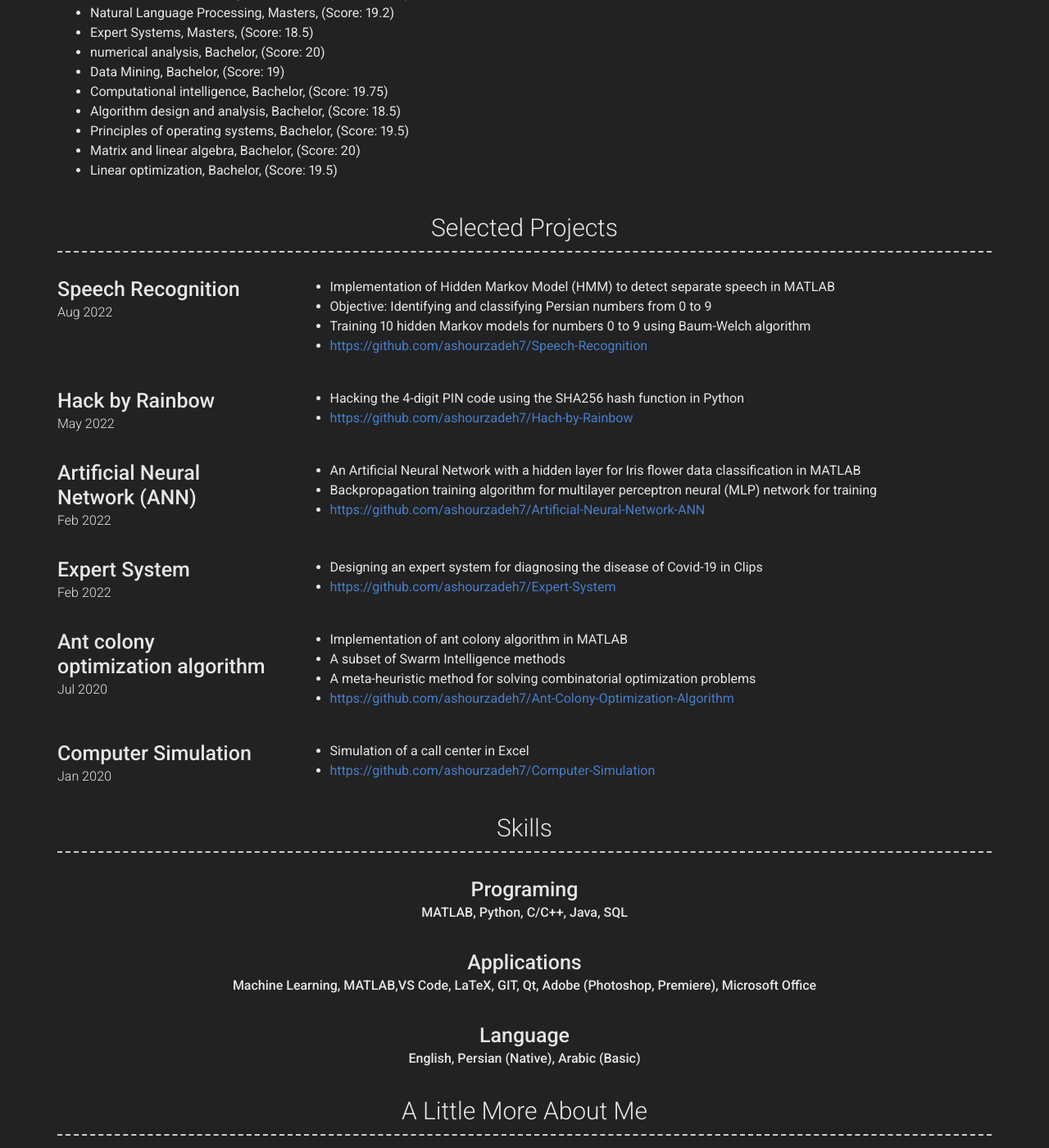
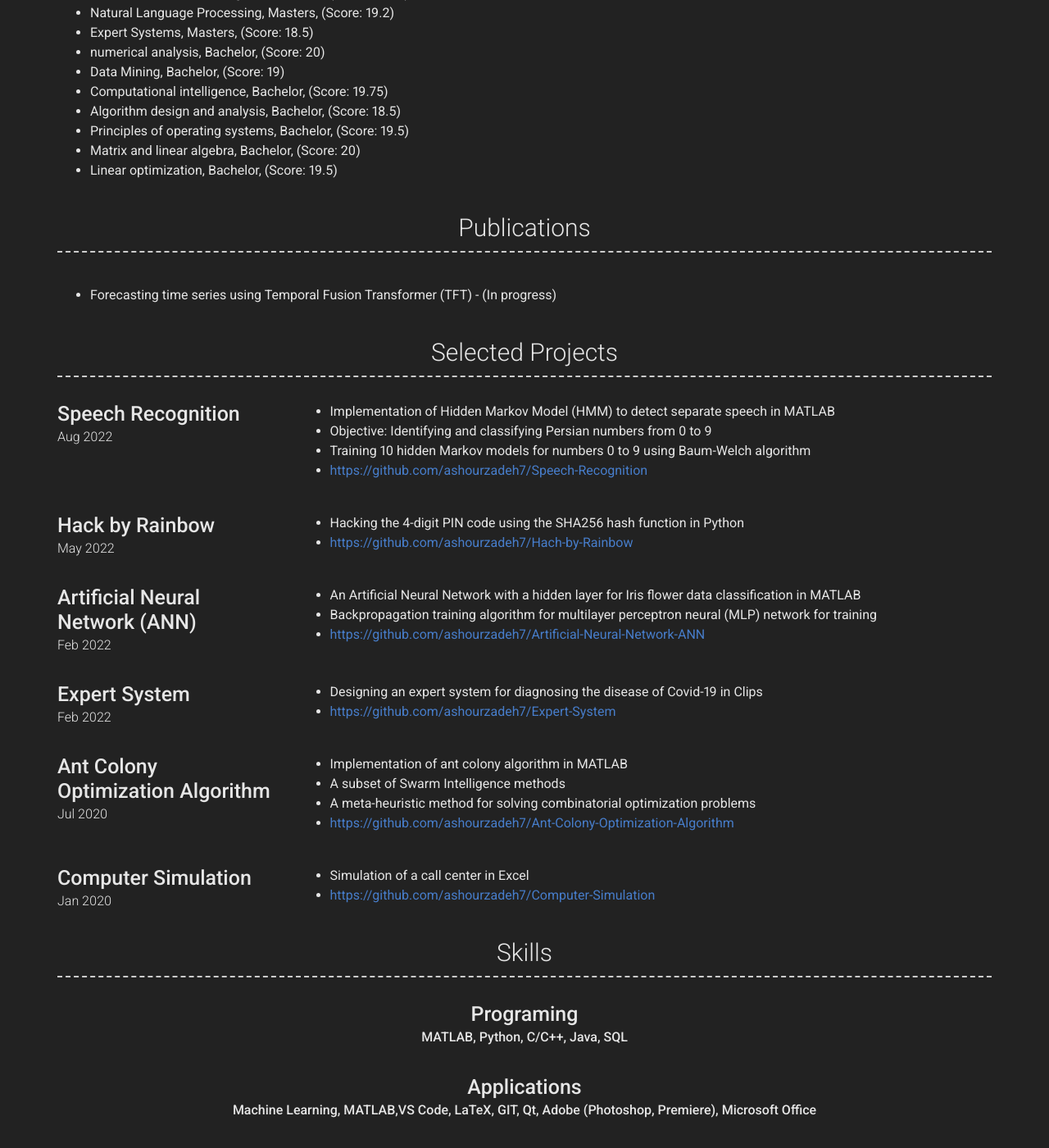
Before and after one commit to ashourzadeh7/ashourzadeh7.github.io, a Jekyll site: the page built from index.md, in a window 1280 px wide and 1400 px high, scrolled down 1018 px. Shown: the whole window at 82% size. Built offline with Jekyll 4.4.1, drawn with Linux system fonts in a browser that asks for light colours; nearby versions of some CDN libraries.

Commit message:
Update _config.yml

```diff
--- a/_config.yml
+++ b/_config.yml
@@ -117,6 +117,12 @@ content:
       - Linear optimization, Bachelor, (Score: 19.5)
 
 
+  - title: Publications
+    layout: text
+    content: |
+      - Forecasting time series using Temporal Fusion Transformer (TFT) - (In progress)
+
+
   - title: Selected Projects # Title for the section
     layout: list # Type of content section (list/text)
     content:
@@ -160,7 +166,7 @@ content:
             - [https://github.com/ashourzadeh7/Expert-System](https://github.com/ashourzadeh7/Expert-System)
 
       - layout: top-middle
-        title: Ant colony optimization algorithm
+        title: Ant Colony Optimization Algorithm
         # sub_title:
         caption: Jul 2020
         layout: text
```
